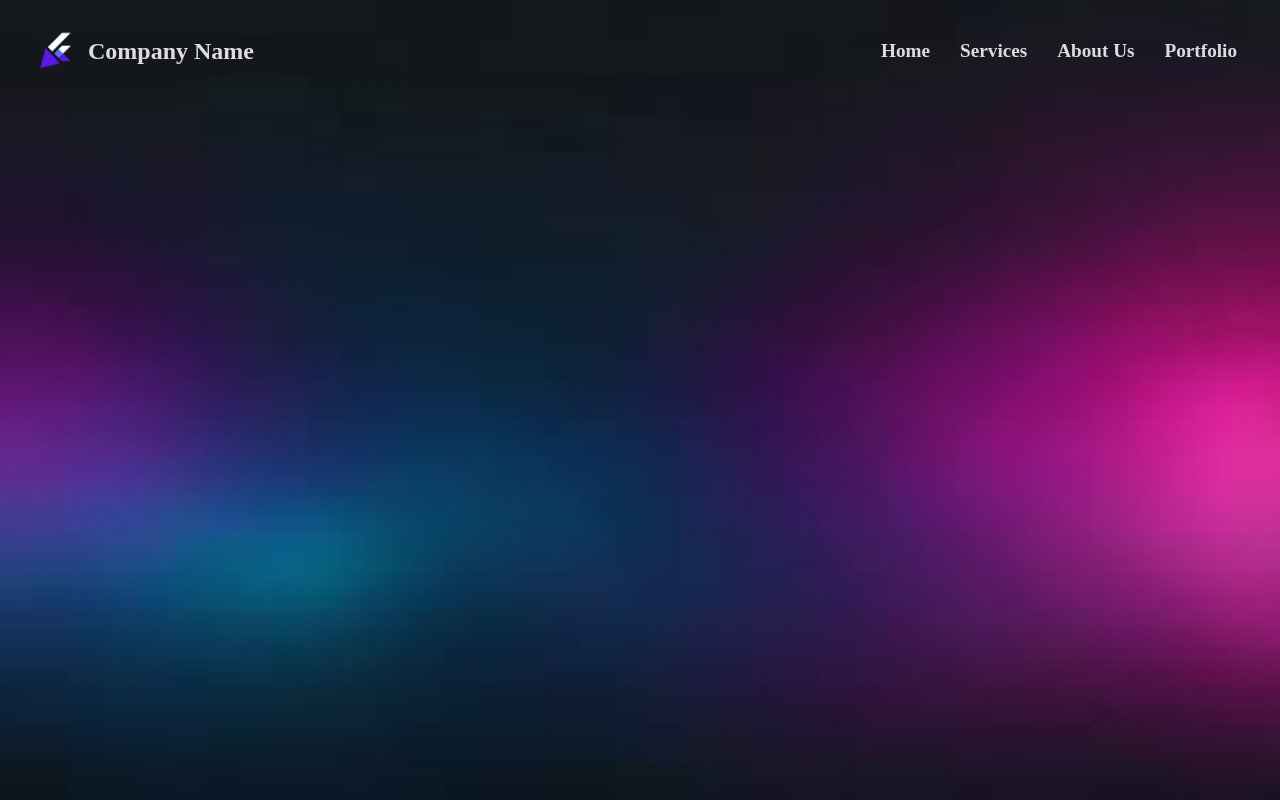
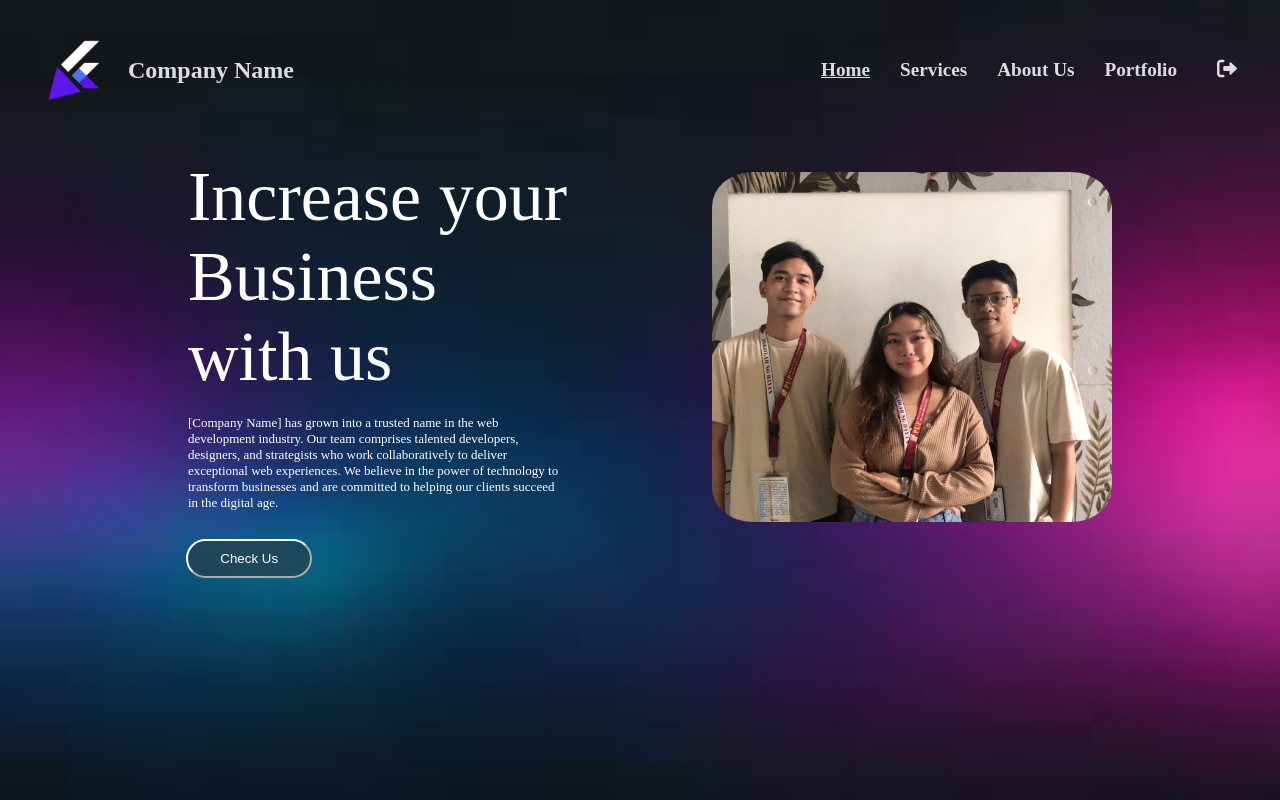
Before and after one commit to Euroboss213/abm-port, a plain HTML site: page pages/index.html in a window 1280 px wide. Drawn offline with Linux system fonts and the light colour scheme.

Commit message:
hero section of homepage done

```diff
--- a/pages/index.html
+++ b/pages/index.html
@@ -5,6 +5,7 @@
     <meta name="viewport" content="width=device-width, initial-scale=1.0">
     <title>Home</title>
     <link rel="stylesheet" href="../styles/index.css" >
+    <link rel="stylesheet" href="https://cdnjs.cloudflare.com/ajax/libs/font-awesome/6.0.0-beta3/css/all.min.css">
 </head>
 <body>
 
@@ -16,17 +17,41 @@
         </div>
         <h1 class="nav-h1">Company Name</h1>
         <ul class="nav-links">
-            <li><a href="#home">Home</a></li>
+            <li><a href="#home" style="text-decoration: underline;" style="text-underline-offset: 4px;">Home</a></li>
             <li><a href="#services">Services</a></li>
             <li><a href="#about">About Us</a></li>
             <li><a href="#portfolio">Portfolio</a></li>
+            <li>
+                <div class="logout">
+                    <a href="#logout">
+                        <i class="fas fa-sign-out-alt logout-icon"></i>
+                    </a>
+                </div>
+            </li>
         </ul>
-        <div class="icons">
-
-        </div>
     </nav>
 
-
+    <div class="container">
+        <div class="container-big">
+            <p>Increase your</br>
+            Business</br>
+            with us</p>
+        </div>
+        <img src="../assets/home-pic.jpg" class="round-image">
+    </div>
+    <div class="container">
+        <div class="container-small">
+            <p>[Company Name] has grown into a trusted name in the web</br>
+            development industry. Our team comprises talented developers,</br>
+            designers, and strategists who work collaboratively to deliver</br>
+            exceptional web experiences. We believe in the power of technology to</br>
+            transform businesses and are committed to helping our clients succeed</br>
+            in the digital age.</p>
+        </div>
+    </div>
+    <div class="group">
+        <button type="submit">Check Us</div>
+    </div>
 
 </body>
 </html>
--- a/styles/index.css
+++ b/styles/index.css
@@ -11,22 +11,16 @@ body::before{
    	height: 100%;
 	z-index: -1;
 }
+
 .navbar {
     display: flex;
     align-items: center;
     padding: 10px 20px;
 }
-
-.logo img {
-    height: 60px;
-    width: 60px;
-}
-
 .nav-h1 {
     color: #ddd;
     margin-right: auto;
 }
-
 .nav-links {
     list-style: none;
     display: flex;
@@ -34,31 +28,83 @@ body::before{
     padding: 0;
     order: 1;
 }
-
 .nav-links li {
     margin: 0 15px;
 }
-
 .nav-links a {
     font-size: larger;
     text-decoration: none;
     color: #ddd;
     font-weight: bold;
 }
-
 .nav-links a:hover {
     color: white;
 }
 
-.icons{
+.logo img {
+    height: 100px;
+    width: 100px;
+}
+
+.logout {
+    margin-left: 10px; /* Optional: spacing from the links */
+}
+.logout-icon {
+    font-size: 20px; /* Adjust size as needed */
+    color: #ddd; /* Adjust color as needed */
+}
+.logout-icon:hover {
+    color: white; /* Change color on hover */
+}
+
+.container{
     display: flex;
+    justify-content: space-between;
     align-items: center;
 }
-
-.icons a{
+.container-big{
+    margin-left: 180px;
+    margin-top: -100px;
+    size: 20;
     color: white;
 }
+.container-big p{
+    font-size: 70px;
+}
+.container-small{
+    margin-top: -120px;
+    margin-left: 180px;
+    size: 20;
+    color: white;
+}
+.container-small p{
+    font-size: 13px;
+}
 
-.icons a:hover{
-    color: #ddd;
+.round-image {
+    margin-top: 40px;
+    margin-right: 160px;
+    width: 400px;
+    height: 350px;
+    border-radius: 10%;
+    object-fit: cover;
 }
+
+.group{
+    display: flex;
+}
+.group button{
+    width: 10%;
+    padding: 10px;
+    margin-left: 178px;
+    margin-top: 15px;
+    background-color: rgba(50, 50, 50, 0.5);
+    color: #fff;
+    border-color: #fff;
+    border-radius: 20px;
+    cursor: pointer;
+}
+
+.group button:hover{
+    background-color: rgb(27, 26, 26);
+}
```
Also changed, not shown: assets/home-pic.jpg (added), assets/logout.png (added).
